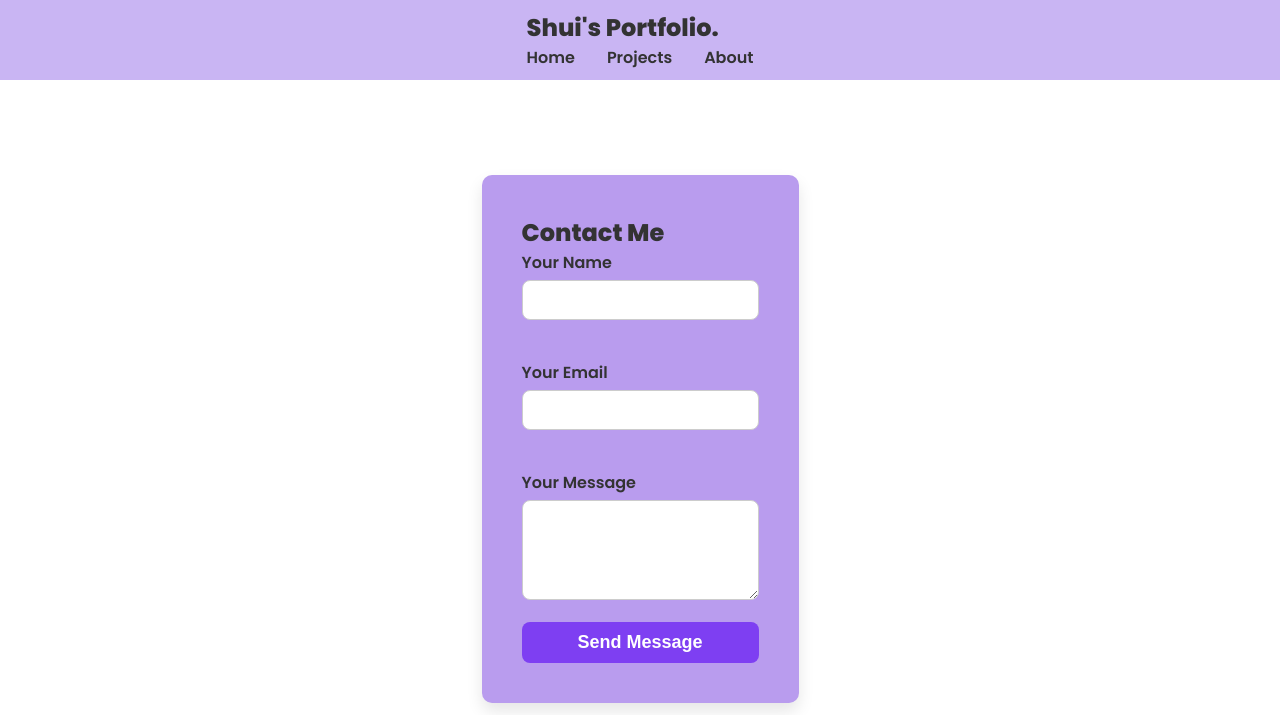
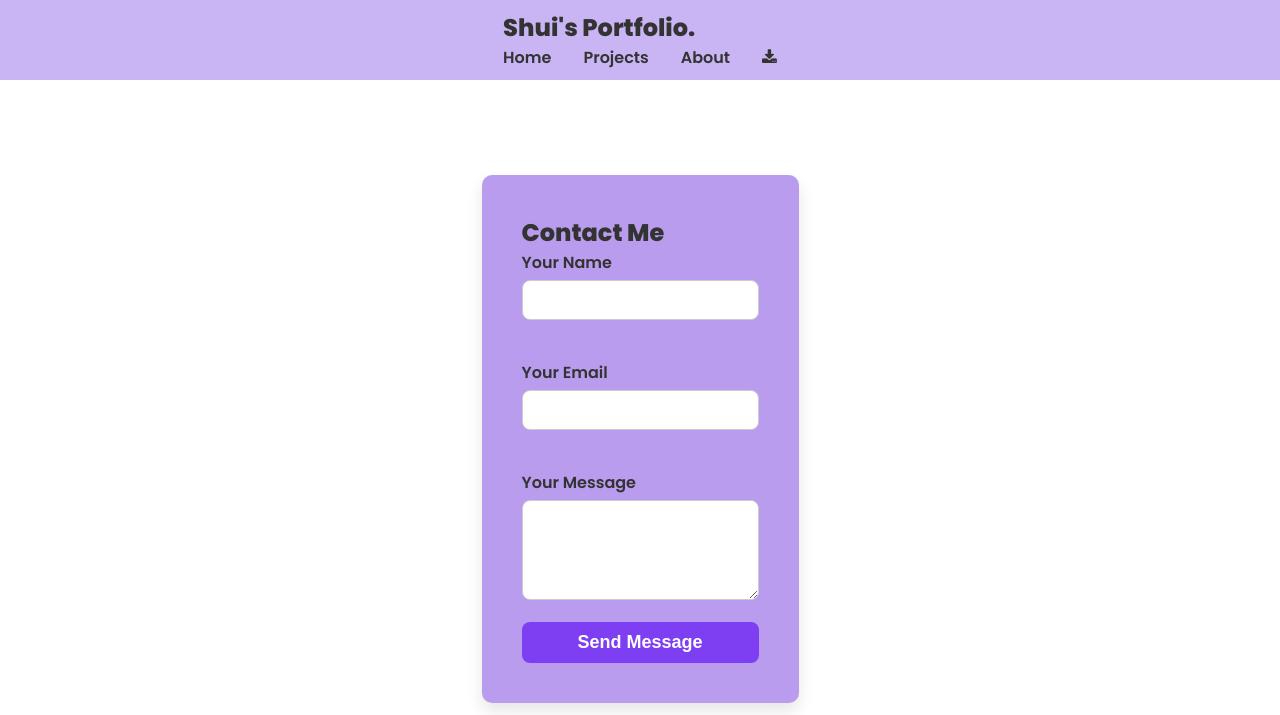
Before and after one commit to Shuicohen/Hackathon-3, a website: page public/contact.html in a window 1280 px wide. Shown: the top 715 px of the page. Drawn offline with Linux system fonts and the light colour scheme.

Commit message:
Update contact.html

```diff
--- a/public/contact.html
+++ b/public/contact.html
@@ -17,6 +17,11 @@
                 <li><a href="home.html">Home</a></li>
                 <li><a href="projects.html">Projects</a></li>
                 <li><a href="about.html">About</a></li>
+                <li>
+                    <a href="Shui Cohen CV.docx" class="download-btn" download="Shui Cohen CV.docx" title="Download CV">
+                        <i class="fa fa-download"></i>
+                    </a>
+                </li>
             </ul>
         </nav>
     </header>
```
